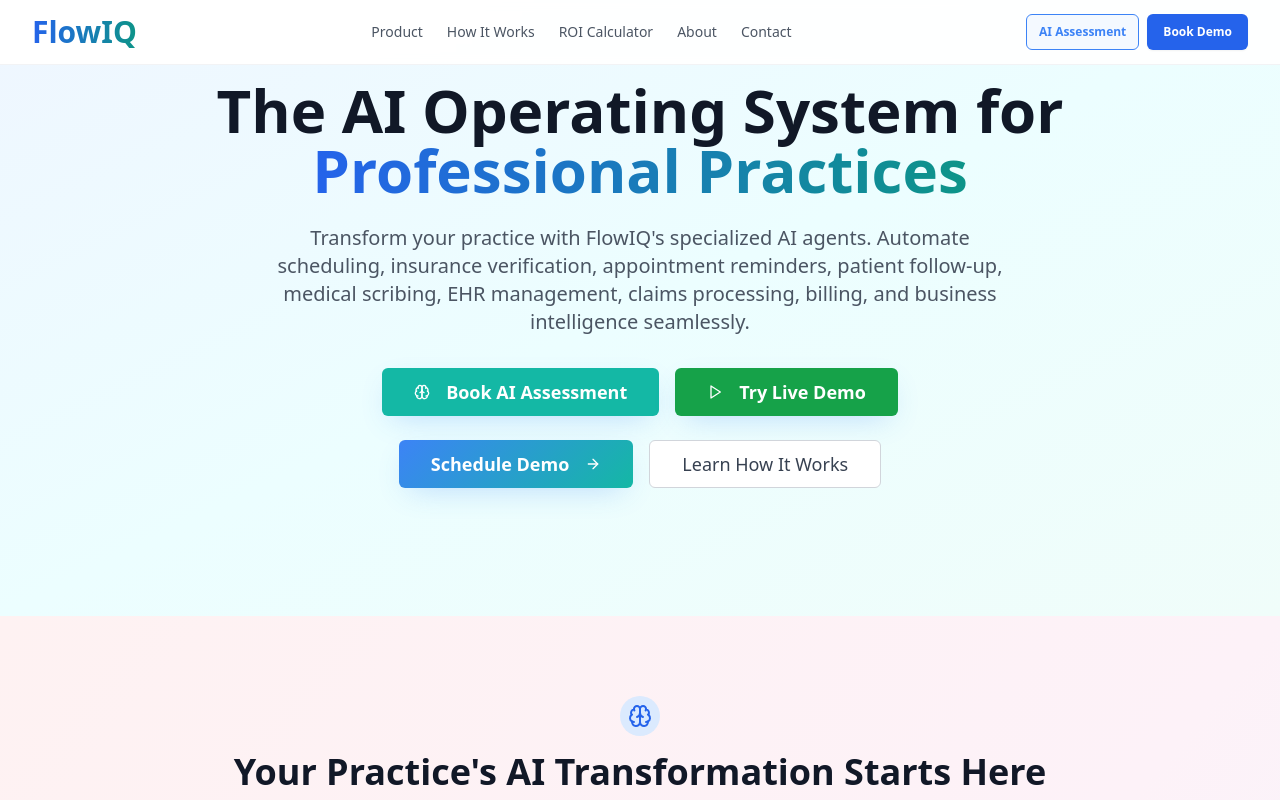
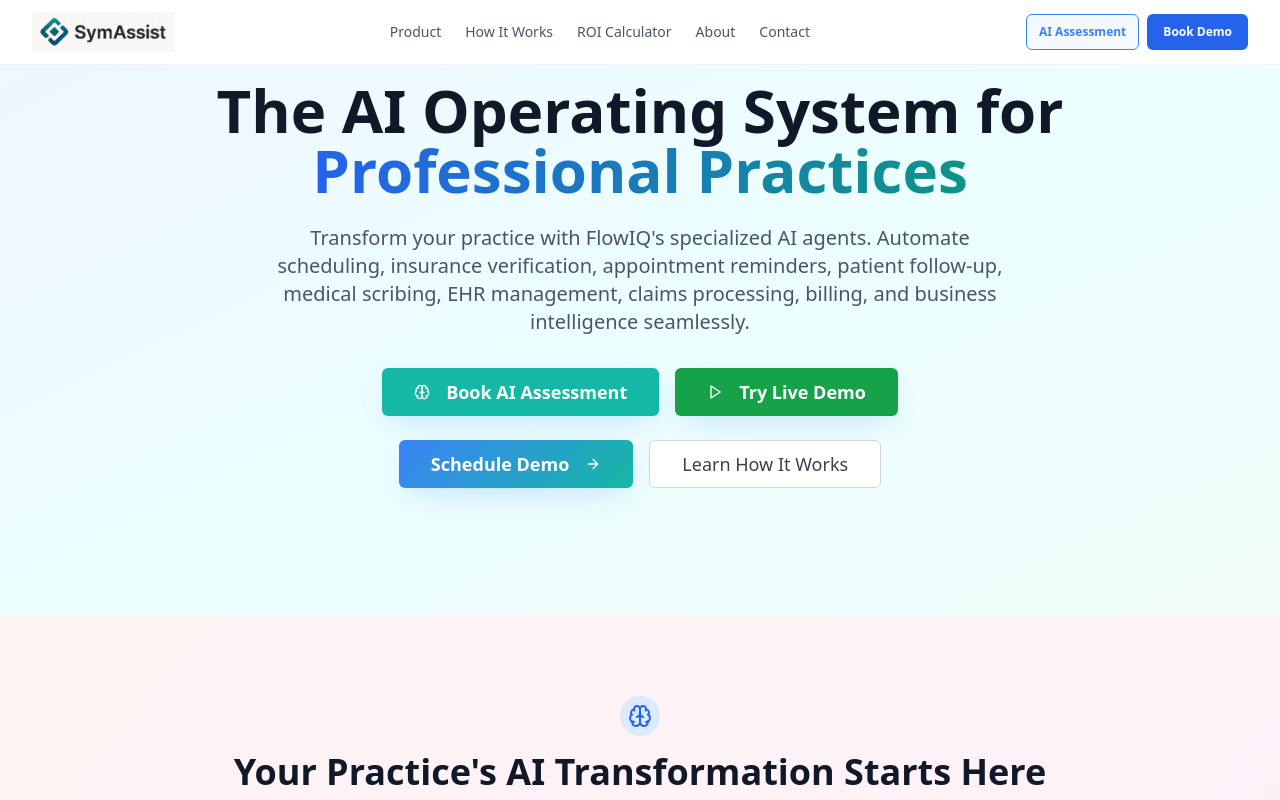
Before and after one commit to jayschaaf71/flowiq-website-hub, a React (Vite) app: page / in a window 1280 px wide. Shown: the top 800 px of the page. Built offline with nearby package versions, Linux system fonts and the light colour scheme.

Commit message:
Update website logo

```diff
--- a/src/components/Navigation.tsx
+++ b/src/components/Navigation.tsx
@@ -23,9 +23,11 @@ const Navigation = () => {
         <div className="flex justify-between items-center h-16">
           {/* Logo Section */}
           <Link to="/" className="flex-shrink-0">
-            <span className="text-3xl font-bold bg-gradient-to-r from-blue-600 to-teal-600 bg-clip-text text-transparent">
-              FlowIQ
-            </span>
+            <img
+              src="/symassist-logo.png"
+              alt="SymAssist"
+              className="h-10 w-auto"
+            />
           </Link>
 
           {/* Desktop Navigation */}
```
Also changed, not shown: public/symassist-logo.png (added).
